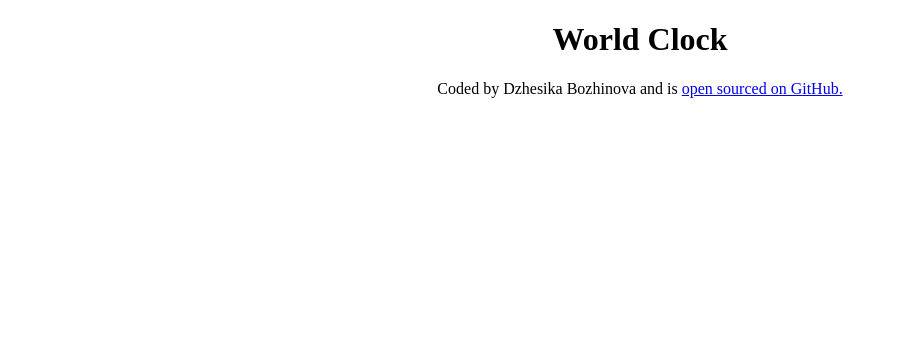
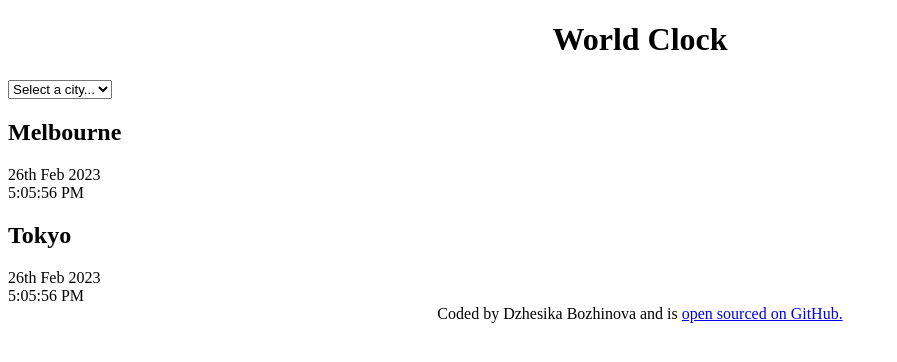
Before and after one commit to Mishkady/World-clock, a plain HTML site: page index.html in a window 1280 px wide. Shown: the whole page, without its empty margins (0-897 px from the left). Drawn offline with Linux system fonts and the light colour scheme.

Commit message:
updated html

```diff
--- a/index.html
+++ b/index.html
@@ -8,8 +8,28 @@
     <title>World Clock</title>
 </head>
 <body>
+    <div class="container">
     <h1>World Clock</h1>
 
+    <select>
+        <option value="">Select a city...</option>
+        <option value="">London</option>
+        <option value="">Madrid</option>
+        <option value="">Los Angeles</option>
+    </select>
+    <div class="city">
+        <h2>Melbourne</h2>
+        <div class="date">26th Feb 2023</div>
+        <div class="time">5:05:56 PM</div>
+    </div>
+    <div class="city">
+        <h2>Tokyo</h2>
+        <div class="date">26th Feb 2023</div>
+        <div class="time">5:05:56 PM</div>
+    </div>
+
+
+    </div>
     <footer>Coded by Dzhesika Bozhinova and is
     <a href="https://github.com/Mishkady/World-clock" target="_blank">open sourced on GitHub.</a>
     </footer>
```
